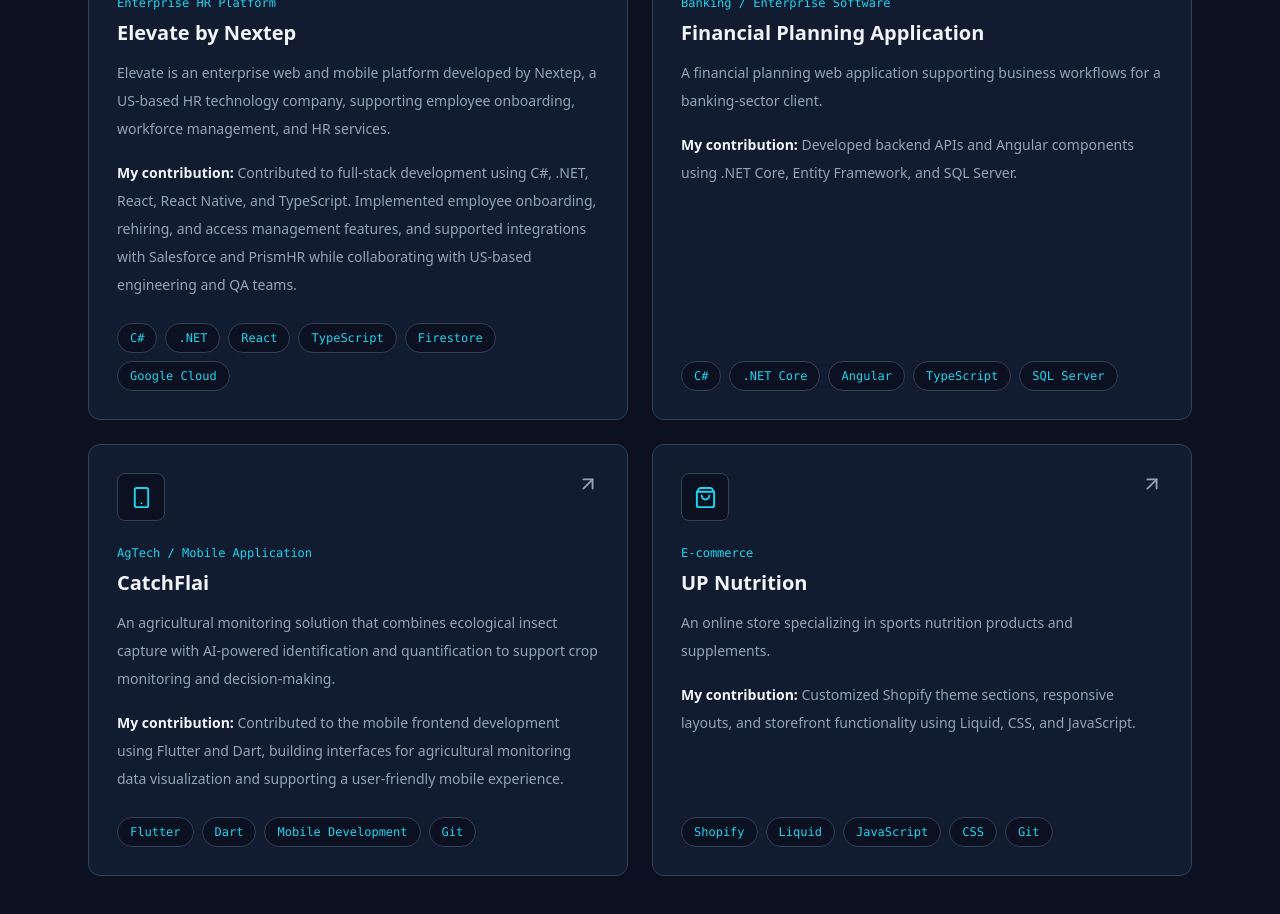
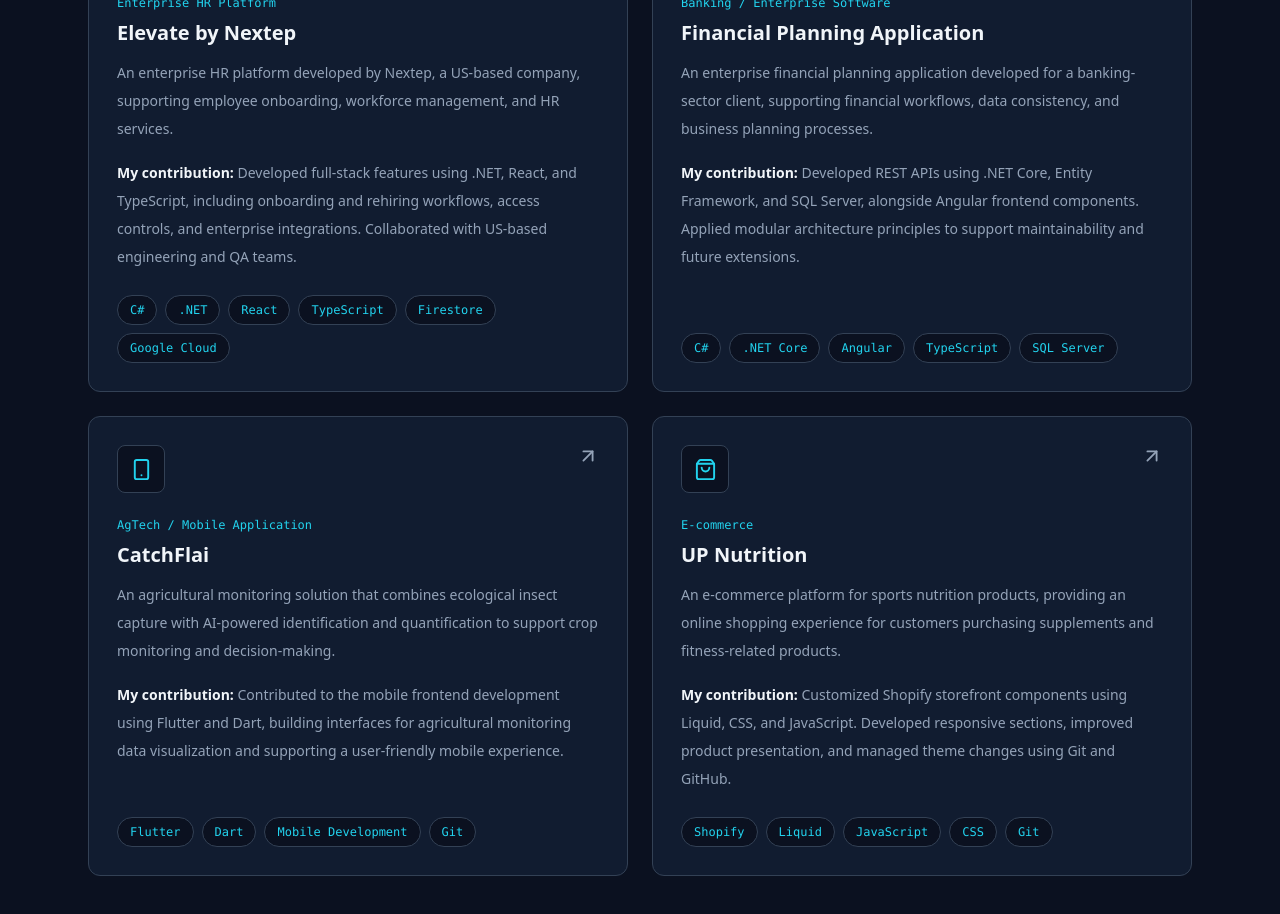
Before and after one commit to maucaillesamuel02/samuel-portfolio, a Next.js app: page / in a window 1280 px wide. Shown: the part 2960-3874 px from the top of the page. Built offline with nearby package versions, Linux system fonts and the light colour scheme.

Commit message:
modified text

```diff
--- a/src/data/projects.ts
+++ b/src/data/projects.ts
@@ -18,9 +18,9 @@
     category: "Enterprise HR Platform",
     company: "Nextep",
     description:
-      " Elevate is an enterprise web and mobile platform developed by Nextep, a US-based HR technology company, supporting employee onboarding, workforce management, and HR services.",
+      "An enterprise HR platform developed by Nextep, a US-based company, supporting employee onboarding, workforce management, and HR services.",
     contribution:
-      "Contributed to full-stack development using C#, .NET, React, React Native, and TypeScript. Implemented employee onboarding, rehiring, and access management features, and supported integrations with Salesforce and PrismHR while collaborating with US-based engineering and QA teams.",
+      "Developed full-stack features using .NET, React, and TypeScript, including onboarding and rehiring workflows, access controls, and enterprise integrations. Collaborated with US-based engineering and QA teams.",
     technologies: [
       "C#",
       ".NET",
@@ -32,15 +32,16 @@
     website: "https://www.nextep.com/",
     featured: true,
   },
+
   {
     slug: "financial-planning",
     title: "Financial Planning Application",
     category: "Banking / Enterprise Software",
     company: "Formativa Perú",
     description:
-      "A financial planning web application supporting business workflows for a banking-sector client.",
+      "An enterprise financial planning application developed for a banking-sector client, supporting financial workflows, data consistency, and business planning processes.",
     contribution:
-      "Developed backend APIs and Angular components using .NET Core, Entity Framework, and SQL Server.",
+      "Developed REST APIs using .NET Core, Entity Framework, and SQL Server, alongside Angular frontend components. Applied modular architecture principles to support maintainability and future extensions.",
     technologies: [
       "C#",
       ".NET Core",
@@ -73,9 +74,9 @@
     title: "UP Nutrition",
     category: "E-commerce",
     description:
-      "An online store specializing in sports nutrition products and supplements.",
+      "An e-commerce platform for sports nutrition products, providing an online shopping experience for customers purchasing supplements and fitness-related products.",
     contribution:
-      "Customized Shopify theme sections, responsive layouts, and storefront functionality using Liquid, CSS, and JavaScript.",
+      "Customized Shopify storefront components using Liquid, CSS, and JavaScript. Developed responsive sections, improved product presentation, and managed theme changes using Git and GitHub.",
     technologies: [
       "Shopify",
       "Liquid",
```
